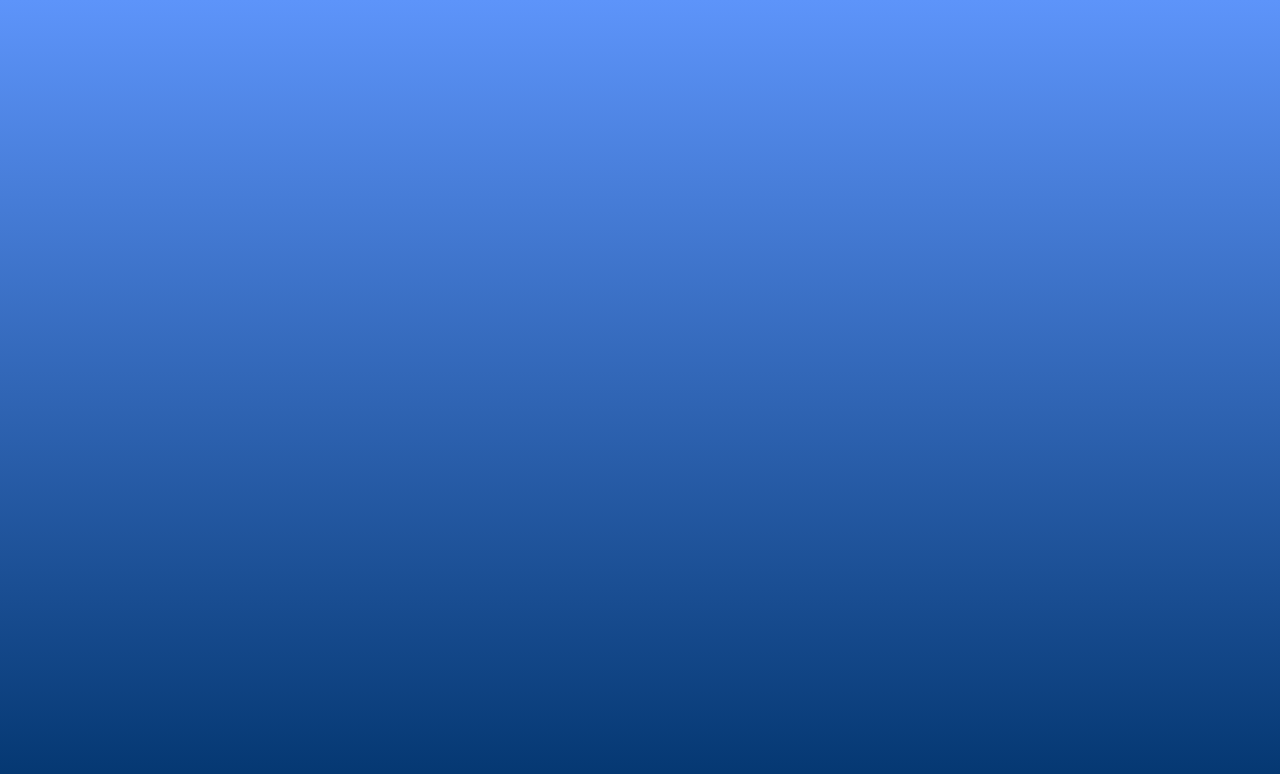
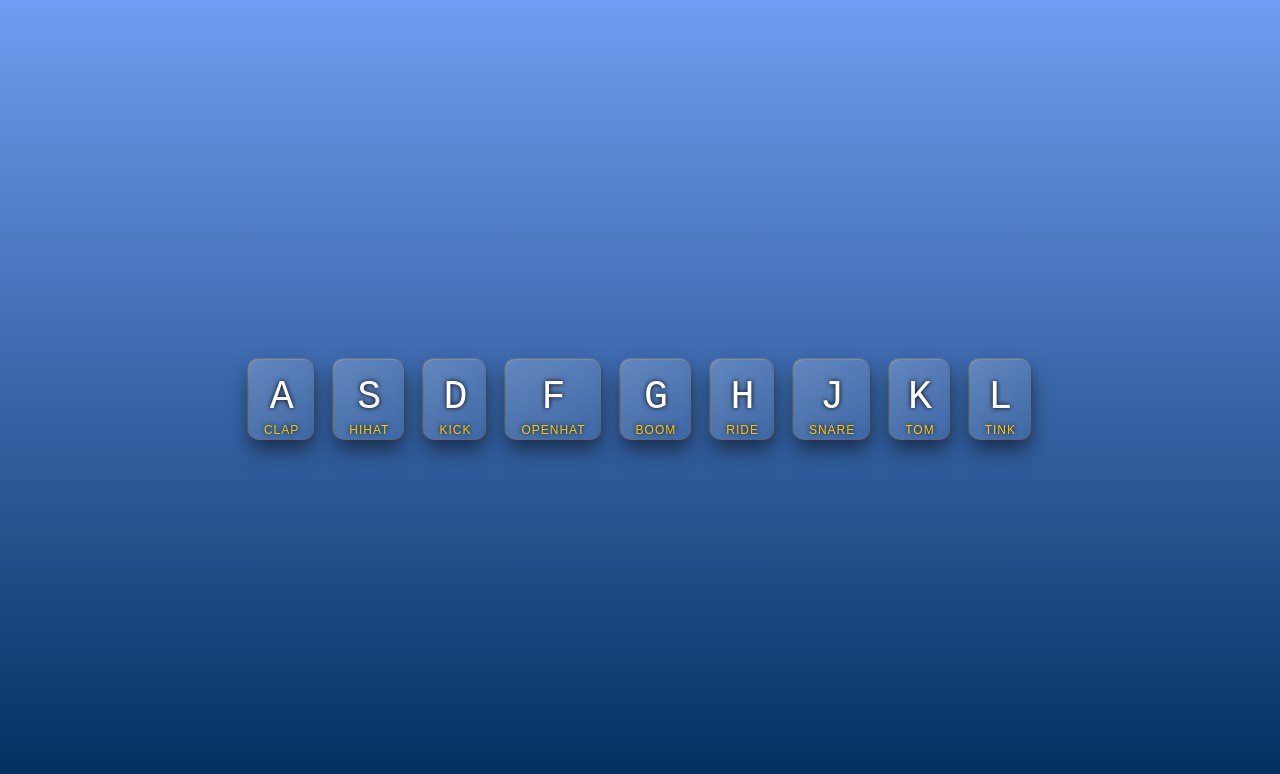
Before and after one commit to Marina8989/JS30-1, a plain HTML site: page index.html in a window 1280 px wide. Drawn offline with Linux system fonts and the light colour scheme.

Commit message:
js drums

```diff
--- a/index.html
+++ b/index.html
@@ -8,10 +8,54 @@
     <title>JavaScript Drums</title>
 </head>
 <body>
-   <div class="keys">
+<div class="keys">
+    <div data-key="65" class="key">
+        <kbd>A</kbd>
+        <span class="sound">clap</span>
+    </div>
+    <div data-key="83" class="key">
+        <kbd>S</kbd>
+        <span class="sound">hihat</span>
+    </div>
+    <div data-key="68" class="key">
+        <kbd>D</kbd>
+        <span class="sound">kick</span>
+    </div>
+    <div data-key="70" class="key">
+        <kbd>F</kbd>
+        <span class="sound">openhat</span>
+    </div>
+    <div data-key="71" class="key">
+        <kbd>G</kbd>
+        <span class="sound">boom</span>
+    </div>
+    <div data-key="72" class="key">
+        <kbd>H</kbd>
+        <span class="sound">ride</span>
+    </div>
+    <div data-key="74" class="key">
+        <kbd>J</kbd>
+        <span class="sound">snare</span>
+    </div>
+    <div data-key="75" class="key">
+        <kbd>K</kbd>
+        <span class="sound">tom</span>
+    </div>
+    <div data-key="76" class="key">
+        <kbd>L</kbd>
+        <span class="sound">tink</span>
+    </div>
+</div>
 
-   </div>
-
+<audio data-key="65" src="sounds/clap.wav"></audio>
+<audio data-key="83" src="sounds/hihat.wav"></audio>
+<audio data-key="68" src="sounds/kick.wav"></audio>
+<audio data-key="70" src="sounds/openhat.wav"></audio>
+<audio data-key="71" src="sounds/boom.wav"></audio>
+<audio data-key="72" src="sounds/ride.wav"></audio>
+<audio data-key="74" src="sounds/snare.wav"></audio>
+<audio data-key="75" src="sounds/tom.wav"></audio>
+<audio data-key="76" src="sounds/tink.wav"></audio>
 
 
     <script src="main.js"></script>
--- a/main.css
+++ b/main.css
@@ -1,12 +1,13 @@
-*{
+html {
+  font-size: 10px;
+  background: linear-gradient(to bottom, rgb(111, 157, 241), rgb(1, 44, 92));
+  background-size: cover;
+}
+
+body,html {
   margin: 0;
   padding: 0;
-    box-sizing: border-box;
-}
-body{
-  font-size: 10px;
-  background: linear-gradient(to bottom, rgb(93, 148, 250), rgb(2, 53, 110));
-  background-size: cover;
+  font-family: sans-serif;
 }
 .keys{
     display: flex;
@@ -16,18 +17,29 @@ body{
     justify-content: center;
 }
 .key{
+    /* border: .4rem solid black; */
   border-radius: .5rem;
   margin: 1rem;
   font-size: 1.5rem;
   padding: 1rem .5rem;
   transition: all .07s ease;
+  /* width: 10rem; */
   text-align: center;
   color: white;
+  /* background: rgba(0,0,0,0.4); */
   text-shadow: 0 0 .5rem black;
-    background: linear-gradient(to bottom, rgba(255,255,255, 0.2), rgba(255, 255, 255, 0.05));
-    box-shadow: 0 1rem 2rem rgba(0,0,0,0.5), -1px -1px 2px #aaa, 1px 1px 2px #555;
+  background: linear-gradient(
+    to bottom right,
+    rgba(255, 255, 255, 0.2),
+    rgba(255, 255, 255, 0.05)
+  );
+  box-shadow: 0 1rem 2rem rgba(0, 0, 0, 0.5), -1px -1px 2px #aaa,
+    1px 1px 2px #555;
   backdrop-filter: blur(0.8rem);
+  padding: 1.5rem;
+  border-radius: 1rem;
   animation: 1s cubic-bezier(0.16, 1, 0.3, 1) cardEnter;
+  /* width: 600px; */
   height: 50px;
   cursor: pointer;
 }
--- a/main.js
+++ b/main.js
@@ -0,0 +1,7 @@
+function playSound(e) {
+     const audio = document.querySelector(`audio[data-key='${e.keyCode}']`)
+     audio.currentTime = 0;
+     audio.play();
+
+}
+window.addEventListener('keydown', playSound)
```
Lines whose indentation alone changed are shown as unchanged.
